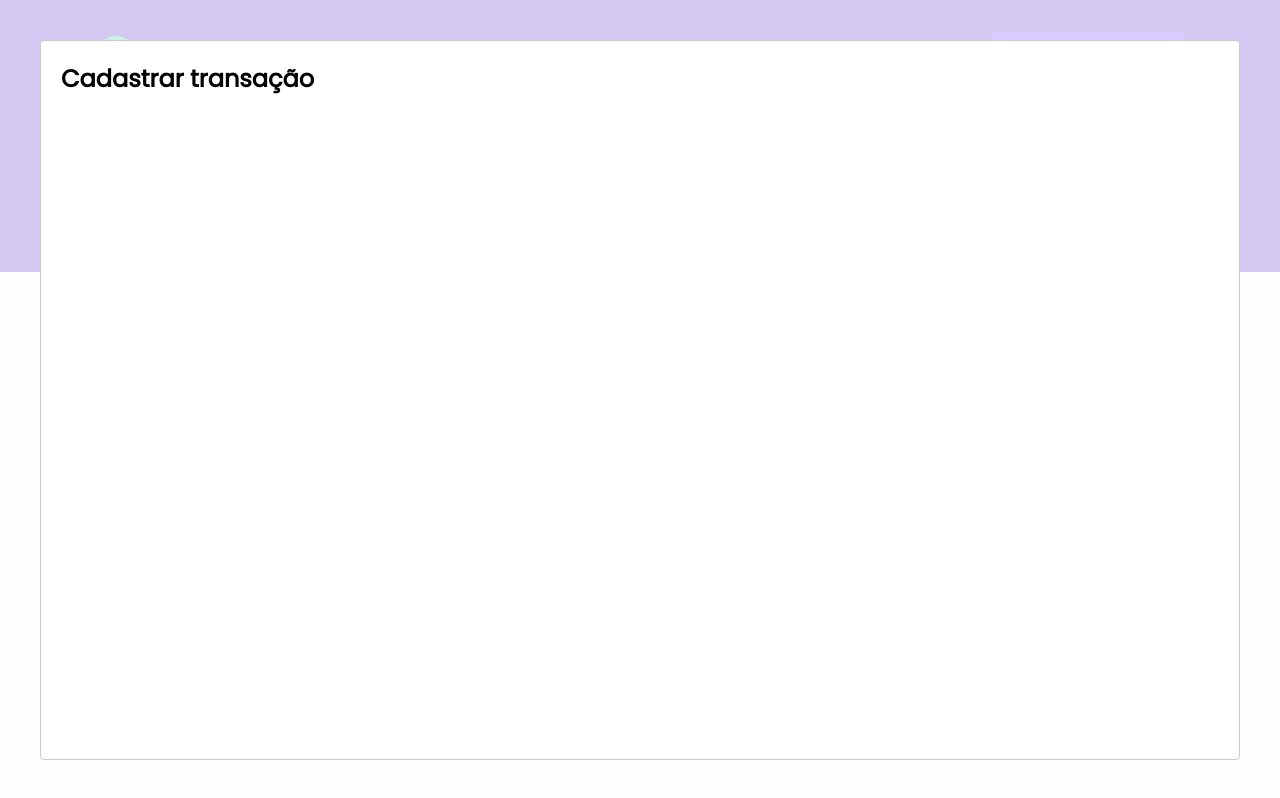
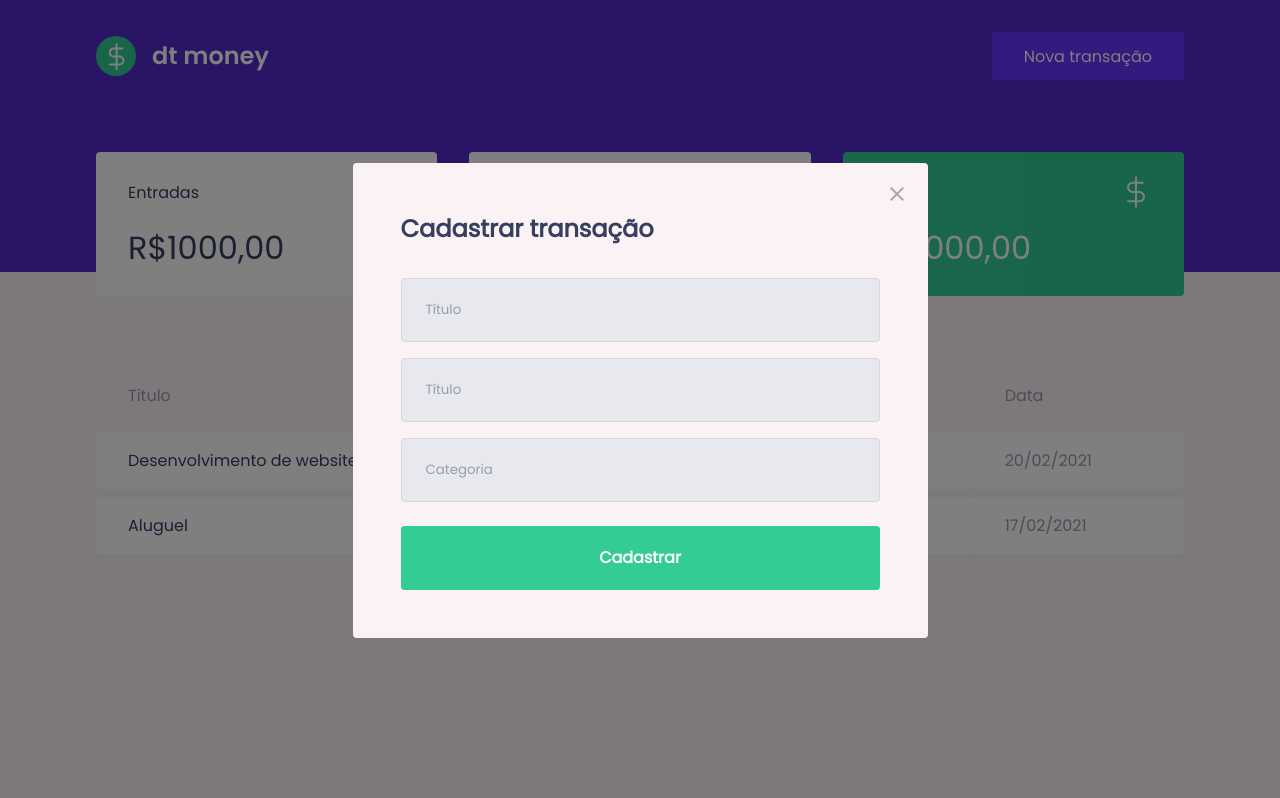
Before and after one commit to imbitubadigital/ignite-dt-money, a React (Create React App) app: page / in a window 1280 px wide. Both pictures are taken after a click on the button "Nova transação". Built offline with nearby package versions, Linux system fonts and the light colour scheme; no server answers; what miragejs would draw is missing.

Commit message:
estilizando o modal

```diff
--- a/src/components/NewTransactionModal/index.tsx
+++ b/src/components/NewTransactionModal/index.tsx
@@ -1,4 +1,7 @@
 import Modal from 'react-modal';
+import closeImg from '../../assets/close.svg';
+import { Container } from './styled';
+
 
 interface NewTransactionModalProps {
  isOpen: boolean;
@@ -12,8 +15,23 @@
     <Modal
       isOpen={isOpen}
       onRequestClose={onRequestClose}
+      overlayClassName="react-modal-overlay"
+      className="react-modal-content"
     >
-      <h2>Cadastrar transação</h2>
+      <button type="button" onClick={onRequestClose} className="react-modal-close">
+        <img src={closeImg}alt="Fechar"/>
+      </button>
+      <Container>
+        <h2>Cadastrar transação</h2>
+
+        <input placeholder="Título"/>
+        <input type="number" placeholder="Título"/>
+        <input placeholder="Categoria"/>
+
+        <button type="submit">Cadastrar</button>
+
+      </Container>
+
     </Modal>
   );
 
--- a/src/components/NewTransactionModal/styled.ts
+++ b/src/components/NewTransactionModal/styled.ts
@@ -1,5 +1,53 @@
 import styled from 'styled-components';
 
-export const Container = styled.div`
+export const Container = styled.form`
+  h2 {
+    color: var(--text-title);
+    font-size: 1.5rem;
+    margin-bottom: 2rem;
+  }
+
+  input {
+    width: 100%;
+    padding: 0 1.5rem;
+    height: 4rem;
+    border-radius: 0.25rem;
+
+    border: 1px solid #d7d7d7;
+    background: #e7e9ee;
+
+    font-weight: 400;
+    font-weight: 1rem;
+
+    &::placeholder {
+      color: var(--text-body);
+    }
+
+    & + input {
+      margin-top: 1rem;
+    }
+
+
+  }
+
+  button[type="submit"] {
+    width: 100%;
+    padding: 0 1.5rem;
+    height: 4rem;
+    background: var(--green);
+    color: #fff;
+    border-radius: 0.23rem;
+    border: 0;
+    font-size: 1rem;
+    margin-top: 1.5rem;
+    font-weight: 600;
+    transition: filter 0.2s;
+
+    &:hover{
+      filter: brightness(0.9);
+    }
+  }
+
+
 
 `;
--- a/src/styles/globals.ts
+++ b/src/styles/globals.ts
@@ -51,5 +51,40 @@
       cursor: not-allowed;
     }
 
+  .react-modal-overlay{
+    background: rgba(0,0,0,0.5);
+
+    position: fixed;
+    top: 0;
+    bottom: 0;
+    left: 0;
+    right: 0;
+
+    display: flex;
+    align-items: center;
+    justify-content: center;
+  }
+  .react-modal-content{
+    width: 100%;
+    max-width: 575px;
+    background: var(--background);
+    padding: 3rem;
+    position: relative;
+    border-radius: 0.25rem;
+  }
+
+  .react-modal-close{
+    position: absolute;
+    right: 1.5rem;
+    top: 1.5rem;
+    border: 0;
+    background: transparent;
+    transition: filter 0.2s;
+
+    &:hover{
+      filter: brightness(0.8);
+    }
+  }
+
 
 `;
```
